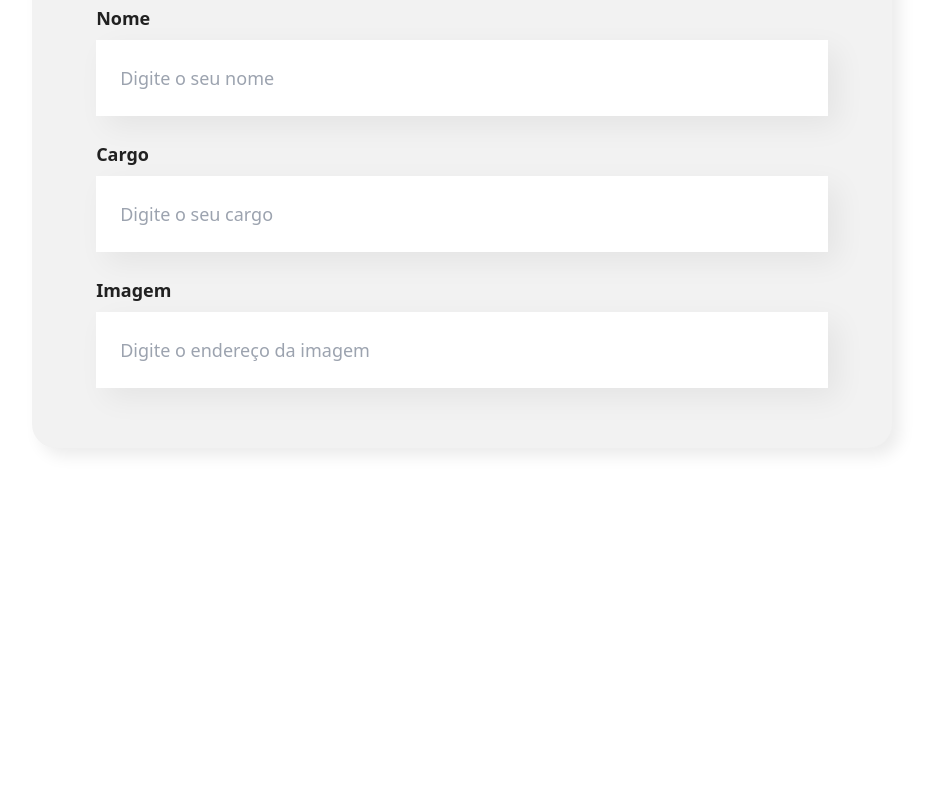
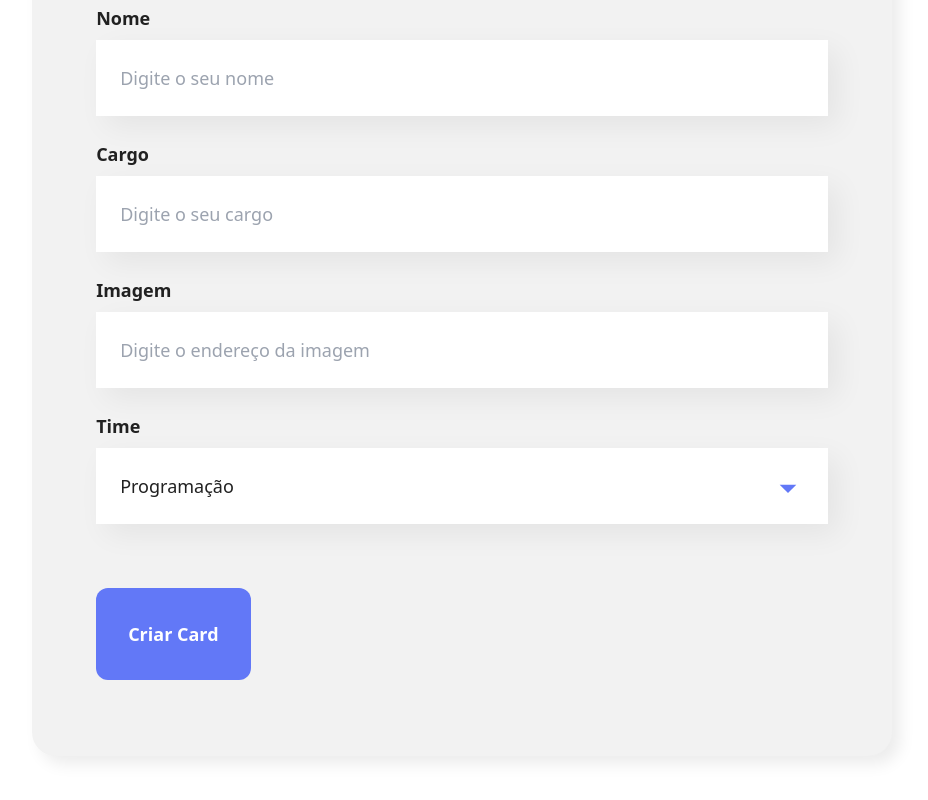
Before and after one commit to LivioAlvarenga/organo, a React (Create React App) app: page / in a window 1280 px wide. Shown: the part 666-1466 px from the top of the page, without its empty margins (178-1106 px from the left). Before the commit the page ends 1194 px from the top, so only its background shows below. Built offline with nearby package versions, Linux system fonts and the light colour scheme.

Commit message:
adicionado componentes Button e DropDownList

```diff
--- /dev/null
+++ b/src/components/Button.js
@@ -0,0 +1,9 @@
+const Button = (props) => {
+  return (
+    <button className="my-10 cursor-pointer rounded-xl border-none bg-principal-100 p-8 text-lg font-bold text-white duration-500 ease-in-out hover:text-principal-200 ">
+      {props.children}
+    </button>
+  );
+};
+
+export default Button;
--- /dev/null
+++ b/src/components/DropdownList.js
@@ -0,0 +1,28 @@
+const DropdownList = (props) => {
+  return (
+    <div className="group relative my-6 mx-0">
+      <label className="mb-2 block text-lg font-semibold">{props.label}</label>
+      <select
+        className="peer/select w-full cursor-pointer appearance-none border-none bg-white p-6 text-lg shadow-3xl"
+        id="select"
+      >
+        {props.items.map((item) => {
+          return (
+            <option className="" key={item}>
+              {item}
+            </option>
+          );
+        })}
+      </select>
+      <svg
+        className="pointer-events-none absolute top-1/2 right-5 h-10 w-10 bg-center bg-no-repeat fill-principal-100 transition-all duration-300 ease-in-out peer-hover/select:animate-bounce"
+        height="40"
+        viewBox="0 0 24 24"
+      >
+        <path d="M7,10L12,15L17,10H7Z" />
+      </svg>
+    </div>
+  );
+};
+
+export default DropdownList;
--- a/src/components/FormBox.js
+++ b/src/components/FormBox.js
@@ -1,6 +1,19 @@
+import Button from "./Button";
+import DropdownList from "./DropdownList";
 import TextField from "./TextField";
 
 const FormBox = () => {
+
+  const teams = [
+    "Programação",
+    "Front-End",
+    "Data Science",
+    "Devops",
+    "UX e Designer",
+    "Mobile",
+    "Inovação e Gestão",
+  ];
+
   return (
     <section className="my-20 mx-0 flex justify-center ">
       <form className="max-w-[80%] rounded-3xl bg-principal-300 py-9 px-16 shadow-[8px_8px_16px_rgba(0,0,0,0.08)]">
@@ -11,6 +24,8 @@ const FormBox = () => {
           <TextField label="Nome" placeholder="Digite o seu nome" />
           <TextField label="Cargo" placeholder="Digite o seu cargo" />
           <TextField label="Imagem" placeholder="Digite o endereço da imagem" />
+          <DropdownList label="Time" items={teams} />
+          <Button>Criar Card</Button>
         </fieldset>
       </form>
     </section>
```
Also changed, not shown: 1 other file (tests, documents, lock files or other folders).
